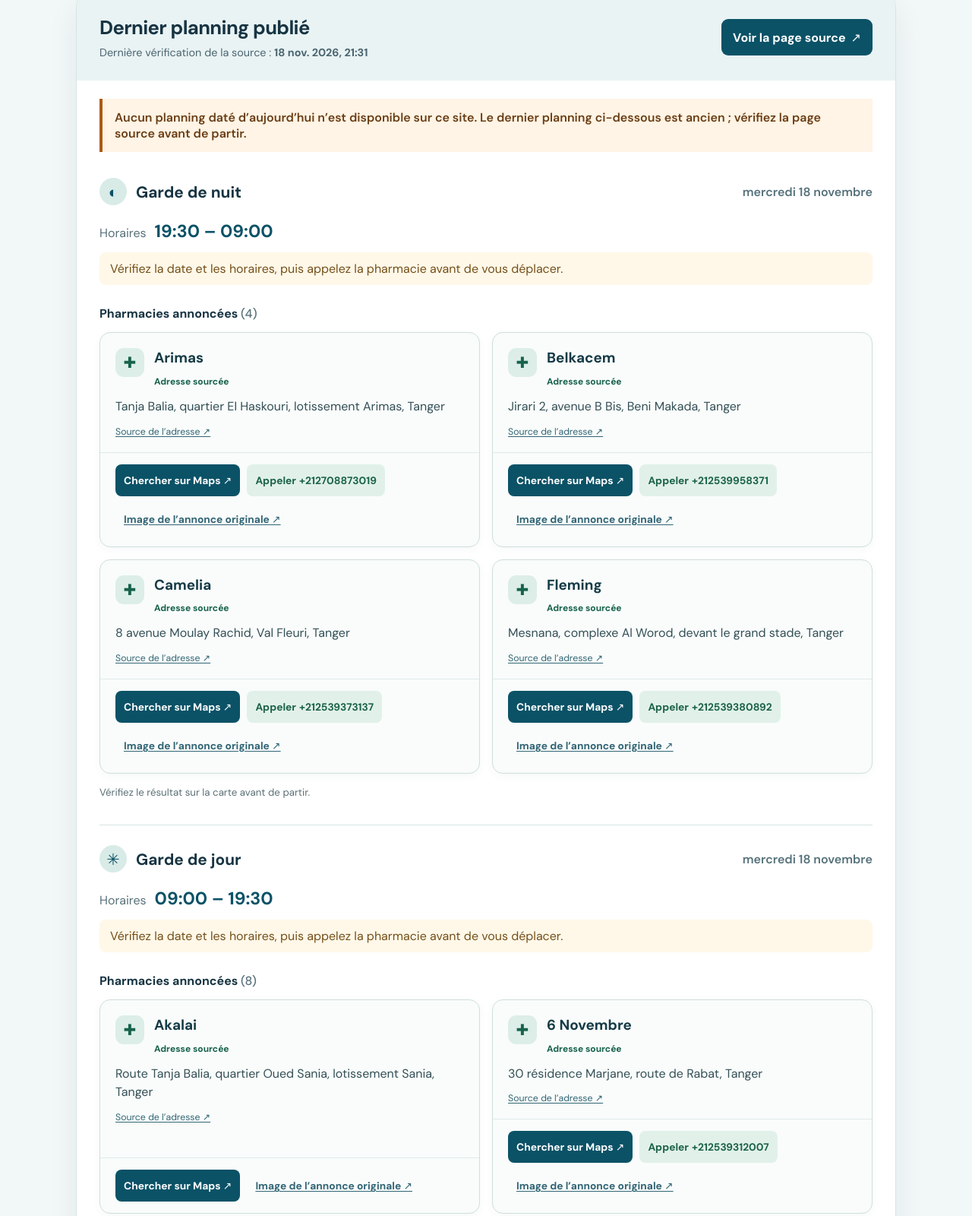
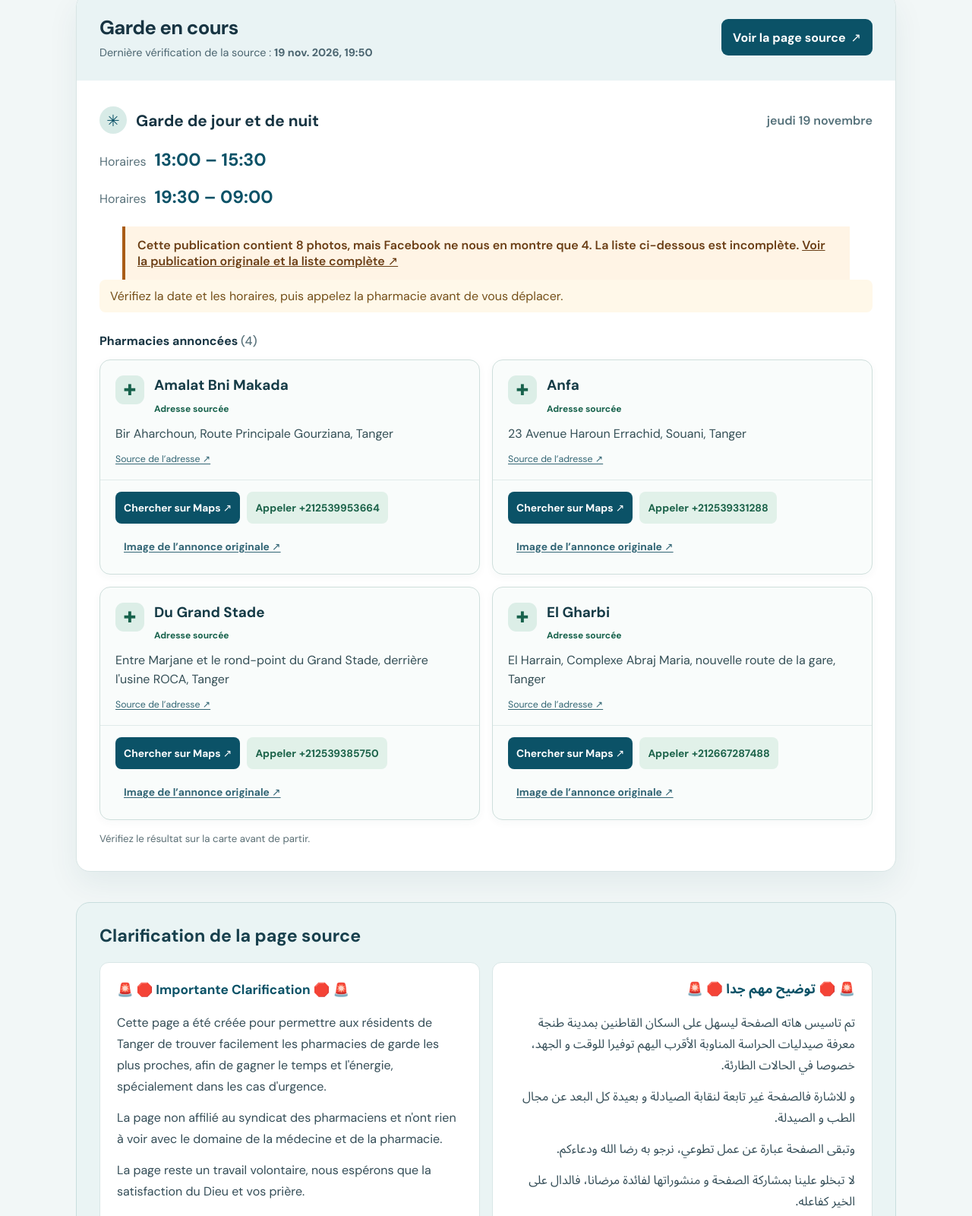
Before and after one commit to ayamerdigital-byte/tanger-pharmacies-de-garde, an Astro site: page /fr/tanger/pharmacies-de-garde in a window 1280 px wide. Shown: the part 472-2072 px from the top of the page at 76% size. Built offline with nearby package versions, Linux system fonts and the light colour scheme; Astro itself is replaced by a stand-in of ours.

Commit message:
Import latest Tangier roster and flag partial Facebook albums

```diff
--- a/data/feed.json
+++ b/data/feed.json
@@ -1,8 +1,80 @@
 {
   "source": "https://web.facebook.com/pharmacies.degarde.tanger",
-  "lastCheckedAt": "2026-11-18T20:31:05.072Z",
-  "lastChangedAt": "2026-11-18T20:31:05.072Z",
+  "lastCheckedAt": "2026-11-19T18:50:44.455Z",
+  "lastChangedAt": "2026-11-19T18:50:44.455Z",
   "posts": [
+    {
+      "id": "1795096464",
+      "date": "2026-11-19",
+      "shift": "combined",
+      "interval": null,
+      "intervals": [
+        {
+          "start": "13:00",
+          "end": "15:30"
+        },
+        {
+          "start": "19:30",
+          "end": "09:00"
+        }
+      ],
+      "expectedImageCount": 8,
+      "message": "⬅️صيدليات الحراسة ليوم #الخميس 19 نونبر 2026\n#توقيت_الحراسة\n↩#من_13h00_الى_15h30\n↩#من_19h30_الى_9h00_صباحا_ليوم_الجمعة\n⚠️ تأكدو من التاريخ و التوقيت المرفوق بالمنشور\n⚠️ من الأحسن الإتصال بالصيدلية قبل التوجه لها",
+      "createdAt": "2026-11-19T13:54:24.000Z",
+      "images": [
+        "/rosters/1795096464-1.jpg",
+        "/rosters/1795096464-2.jpg",
+        "/rosters/1795096464-3.jpg",
+        "/rosters/1795096464-4.jpg"
+      ],
+      "sourceUrl": "https://web.facebook.com/pharmacies.degarde.tanger/posts/pfbid0ExgbQLhrqdXmfJ4ckupXVUTMpaKggbNedR9u4TSia2LEbtvVCSrStme1A9xcjzSQl",
+      "pharmacies": [
+        {
+          "id": "1795096464-1-1",
+          "name": "Amalat Bni Makada",
+          "address": "Bir Aharchoun, Route Principale Gourziana, Tanger",
+          "phone": "+212539953664",
+          "mapUrl": "https://www.google.com/maps/search/?api=1&query=Pharmacie%20Amalat%20Bni%20Makada%2C%20Bir%20Aharchoun%2C%20Route%20Principale%20Gourziana%2C%20Tanger%2C%20Maroc",
+          "addressSource": "https://web.facebook.com/pharmacies.degarde.tanger/posts/pfbid0ExgbQLhrqdXmfJ4ckupXVUTMpaKggbNedR9u4TSia2LEbtvVCSrStme1A9xcjzSQl",
+          "status": "matched",
+          "sourceImage": "/rosters/1795096464-1.jpg",
+          "ocrConfidence": 64
+        },
+        {
+          "id": "1795096464-2-1",
+          "name": "Anfa",
+          "address": "23 Avenue Haroun Errachid, Souani, Tanger",
+          "phone": "+212539331288",
+          "mapUrl": "https://www.google.com/maps/search/?api=1&query=Pharmacie%20Anfa%2C%2023%20Avenue%20Haroun%20Errachid%2C%20Souani%2C%20Tanger%2C%20Maroc",
+          "addressSource": "https://web.facebook.com/pharmacies.degarde.tanger/posts/pfbid0ExgbQLhrqdXmfJ4ckupXVUTMpaKggbNedR9u4TSia2LEbtvVCSrStme1A9xcjzSQl",
+          "status": "matched",
+          "sourceImage": "/rosters/1795096464-2.jpg",
+          "ocrConfidence": 65
+        },
+        {
+          "id": "1795096464-3-1",
+          "name": "Du Grand Stade",
+          "address": "Entre Marjane et le rond-point du Grand Stade, derrière l'usine ROCA, Tanger",
+          "phone": "+212539385750",
+          "mapUrl": "https://www.google.com/maps/search/?api=1&query=Pharmacie%20Du%20Grand%20Stade%2C%20Entre%20Marjane%20et%20le%20rond-point%20du%20Grand%20Stade%2C%20derri%C3%A8re%20l'usine%20ROCA%2C%20Tanger%2C%20Maroc",
+          "addressSource": "https://web.facebook.com/pharmacies.degarde.tanger/posts/pfbid0ExgbQLhrqdXmfJ4ckupXVUTMpaKggbNedR9u4TSia2LEbtvVCSrStme1A9xcjzSQl",
+          "status": "matched",
+          "sourceImage": "/rosters/1795096464-3.jpg",
+          "ocrConfidence": 70
+        },
+        {
+          "id": "1795096464-4-1",
+          "name": "El Gharbi",
+          "address": "El Harrain, Complexe Abraj Maria, nouvelle route de la gare, Tanger",
+          "phone": "+212667287488",
+          "mapUrl": "https://www.google.com/maps/search/?api=1&query=Pharmacie%20El%20Gharbi%2C%20El%20Harrain%2C%20Complexe%20Abraj%20Maria%2C%20nouvelle%20route%20de%20la%20gare%2C%20Tanger%2C%20Maroc",
+          "addressSource": "https://web.facebook.com/pharmacies.degarde.tanger/posts/pfbid0ExgbQLhrqdXmfJ4ckupXVUTMpaKggbNedR9u4TSia2LEbtvVCSrStme1A9xcjzSQl",
+          "status": "matched",
+          "sourceImage": "/rosters/1795096464-4.jpg",
+          "ocrConfidence": 69
+        }
+      ]
+    },
     {
       "id": "1794996014",
       "date": "2026-11-18",
@@ -11,6 +83,8 @@
         "start": "19:30",
         "end": "09:00"
       },
+      "intervals": [],
+      "expectedImageCount": 8,
       "message": "صيدليات الحراسة #الليلية #لذكرى_عيد_الإستقلال يوم #الأربعاء 18 نونبر 2026\n⬇️ #توقيت_الحراسة_الليلي\n↩️ #من_19h30_الى_9h00_صباحا_ليوم_الخميس\n⚠️ تأكدو من التاريخ و التوقيت المرفوق بالمنشور\n⚠️ من الأحسن الإتصال بالصيدلية قبل التوجه لها",
       "createdAt": "2026-11-18T10:00:14.000Z",
       "images": [
@@ -74,6 +148,8 @@
         "start": "09:00",
         "end": "19:30"
       },
+      "intervals": [],
+      "expectedImageCount": 6,
       "message": "صيدليات الحراسة #النهارية #لذكرى_عيد_الإستقلال يوم #الأربعاء 18 نونبر 2026\n⬇️ #توقيت_الحراسة_النهاري\n↩ #من_9h00_الى_19h30\n⚠️ تأكدو من التاريخ و التوقيت المرفوق بالمنشور\n⚠️ من الأحسن الإتصال بالصيدلية قبل التوجه لها",
       "createdAt": "2026-11-18T08:00:52.000Z",
       "images": [
@@ -176,8 +252,19 @@
     {
       "id": "1794938891",
       "date": "2026-11-17",
-      "shift": "other",
+      "shift": "combined",
       "interval": null,
+      "intervals": [
+        {
+          "start": "13:00",
+          "end": "15:30"
+        },
+        {
+          "start": "19:30",
+          "end": "09:00"
+        }
+      ],
+      "expectedImageCount": 8,
       "message": "⬅️صيدليات الحراسة ليوم #الثلاثاء 17 نونبر 2026\n#توقيت_الحراسة\n↩#من13h00_الى_15h30\n↩#من_19h30_الى_9h00_صباحا_ليوم_الأربعاء\n⚠️ تأكدو من التاريخ و التوقيت المرفوق بالمنشور\n⚠️ من الأحسن الإتصال بالصيدلية قبل التوجه لها",
       "createdAt": "2026-11-17T18:08:11.000Z",
       "images": [
@@ -185,66 +272,6 @@
         "/rosters/1794938891-2.jpg",
         "/rosters/1794938891-3.jpg",
         "/rosters/1794938891-4.jpg"
-      ],
-      "pharmacies": [
-        {
-          "id": "1794938891-1-1",
-          "name": "AL BARAKA",
-          "address": null,
-          "phone": null,
-          "mapUrl": null,
-          "addressSource": null,
-          "status": "pending",
-          "sourceImage": "/rosters/1794938891-1.jpg",
-          "ocrConfidence": 74
-        },
-        {
-          "id": "1794938891-2-1",
-          "name": "AL MASJID",
-          "address": null,
-          "phone": null,
-          "mapUrl": null,
-          "addressSource": null,
-          "status": "pending",
-          "sourceImage": "/rosters/1794938891-2.jpg",
-          "ocrConfidence": 70
-        },
-        {
-          "id": "1794938891-3-1",
-          "name": "BNI TOUZINE",
-          "address": null,
-          "phone": null,
-          "mapUrl": null,
-          "addressSource": null,
-          "status": "pending",
-          "sourceImage": "/rosters/1794938891-3.jpg",
-          "ocrConfidence": 69
-        },
-        {
-          "id": "1794938891-4-1",
-          "name": "RIF",
-          "address": null,
-          "phone": null,
-          "mapUrl": null,
-          "addressSource": null,
-          "status": "pending",
-          "sourceImage": "/rosters/1794938891-4.jpg",
-          "ocrConfidence": 67
-        }
-      ]
-    },
-    {
-      "id": "1794829244",
-      "date": "2026-11-16",
-      "shift": "other",
-      "interval": null,
-      "message": "⬅️صيدليات الحراسة ليوم #الإثنين 16 نونبر 2026\n#توقيت_الحراسة\n↩#من13h00_الى_15h30\n↩#من19h30_الى_9h00_صباحا_ليوم_الثلاثاء\n⚠️ تأكدو من التاريخ و التوقيت المرفوق بالمنشور\n⚠️ من الأحسن الإتصال بالصيدلية قبل التوجه لها",
-      "createdAt": "2026-11-16T11:40:44.000Z",
-      "images": [
-        "/rosters/1794829244-1.jpg",
-        "/rosters/1794829244-2.jpg",
-        "/rosters/1794829244-3.jpg",
-        "/rosters/1794829244-4.jpg"
       ]
     }
   ]
--- /dev/null
+++ b/data/post-links.json
@@ -0,0 +1,3 @@
+{
+  "1795096464": "https://web.facebook.com/pharmacies.degarde.tanger/posts/pfbid0ExgbQLhrqdXmfJ4ckupXVUTMpaKggbNedR9u4TSia2LEbtvVCSrStme1A9xcjzSQl"
+}
--- a/scripts/sync-facebook.mjs
+++ b/scripts/sync-facebook.mjs
@@ -14,6 +14,8 @@ const response = await fetch(PLUGIN_URL, { headers: { 'user-agent': 'Mozilla/5.0
 if (!response.ok) throw new Error(`Facebook returned HTTP ${response.status}`);
 const posts = parseTimeline(await response.text());
 if (posts.length === 0) throw new Error('No dated roster posts found; keeping the previous feed');
+const postLinks = JSON.parse(await readFile(path.join(root, 'data', 'post-links.json'), 'utf8'));
+for (const post of posts) if (postLinks[post.id]) post.sourceUrl = postLinks[post.id];
 
 await mkdir(path.dirname(output), { recursive: true });
 await mkdir(imageDir, { recursive: true });
--- a/src/lib/feed.js
+++ b/src/lib/feed.js
@@ -31,10 +31,10 @@ function nextDate(date) {
 }
 
 export function isActive(post, now = localNow()) {
-  if (!post.interval) return false;
-  const { start, end } = post.interval;
-  if (end > start) return post.date === now.date && now.time >= start && now.time < end;
-  return (post.date === now.date && now.time >= start) || (nextDate(post.date) === now.date && now.time < end);
+  const intervals = post.intervals?.length ? post.intervals : post.interval ? [post.interval] : [];
+  return intervals.some(({ start, end }) => end > start
+    ? post.date === now.date && now.time >= start && now.time < end
+    : (post.date === now.date && now.time >= start) || (nextDate(post.date) === now.date && now.time < end));
 }
 
 export function latestRelevant(posts, now = localNow()) {
--- a/src/pages/[lang]/tanger/pharmacies-de-garde.astro
+++ b/src/pages/[lang]/tanger/pharmacies-de-garde.astro
@@ -19,7 +19,7 @@ const latestDate = feed.posts.map(post => post.date).sort().at(-1);
 const selection = isStatic ? { posts: feed.posts.filter(post => post.date === latestDate), active: false } : latestRelevant(feed.posts, now);
 const staleNow = latestDate < now.date && !selection.posts.some(post => isActive(post, now));
 const nextDate = latestDate && new Date(new Date(`${latestDate}T12:00:00Z`).getTime() + 86_400_000).toISOString().slice(0, 10);
-const overnightEnd = selection.posts.filter(post => post.interval?.end <= post.interval?.start).map(post => post.interval.end).sort().at(-1);
+const overnightEnd = selection.posts.flatMap(post => post.intervals?.length ? post.intervals : post.interval ? [post.interval] : []).filter(interval => interval.end <= interval.start).map(interval => interval.end).sort().at(-1);
 const locale = isArabic ? 'ar-MA' : 'fr-MA';
 const dateLabel = new Intl.DateTimeFormat(locale, { timeZone: 'Africa/Casablanca', weekday: 'long', day: 'numeric', month: 'long', year: 'numeric' }).format(new Date());
 const checkedLabel = feed.lastCheckedAt ? new Intl.DateTimeFormat(locale, { timeZone: 'Africa/Casablanca', dateStyle: 'medium', timeStyle: 'short' }).format(new Date(feed.lastCheckedAt)) : null;
@@ -32,22 +32,24 @@ const path = `/${lang}/tanger/pharmacies-de-garde/`;
 const alternate = `/${isArabic ? 'fr' : 'ar'}/tanger/pharmacies-de-garde/`;
 const t = isArabic ? {
   subtitle: 'لائحة الحراسة من المصدر المحلي', current: 'الحراسة الجارية', latest: 'آخر لائحة منشورة',
-  checked: 'آخر تحقق من المصدر', source: 'افتح صفحة المصدر', day: 'حراسة النهار', night: 'حراسة الليل', other: 'لائحة الحراسة',
+  checked: 'آخر تحقق من المصدر', source: 'افتح صفحة المصدر', day: 'حراسة النهار', night: 'حراسة الليل', combined: 'حراسة النهار والليل', other: 'لائحة الحراسة',
   time: 'التوقيت', note: 'تأكد من التاريخ والتوقيت، واتصل بالصيدلية قبل التوجه إليها.',
   empty: 'لا توجد لائحة مؤكدة متاحة الآن.', emptyDetail: 'راجع صفحة المصدر للحصول على أحدث لائحة.',
   image: 'صورة الإعلان الأصلية', about: 'كيف نعرض هذه اللوائح', aboutText: 'نقرأ أسماء الصيدليات من صور الصفحة بتقنية OCR، ونطابقها مع دليل عناوين راجعناه. رابط الخريطة يبحث بالاسم والعنوان، ولا يؤكد موقعاً دقيقاً. اتصل بالصيدلية قبل التنقل.',
   latestWarning: 'هذه اللائحة ليست مؤكدة للحراسة الجارية. تحقق من المصدر قبل التنقل.',
   staleWarning: 'لا توجد في هذا الموقع لائحة متاحة بتاريخ اليوم. آخر لائحة أدناه قديمة؛ تحقق من صفحة المصدر قبل التنقل.',
+  partialWarning: (available, total) => `هذا المنشور يحتوي على ${total} صور، لكن فيسبوك أتاح لنا ${available} فقط. اللائحة أدناه غير مكتملة.`, originalPost: 'افتح المنشور الأصلي للاطلاع على اللائحة الكاملة',
   noticeHeading: 'توضيح من صفحة المصدر', noticeSource: 'الصفحة الأصلية على فيسبوك',
   language: 'Français', archive: 'الصيدليات المدرجة', matched: 'عنوان بمصدر', pending: 'العنوان غير مؤكد', unknown: 'الاسم غير واضح', pendingAddress: 'راجع الصورة الأصلية للتأكد من العنوان.', map: 'ابحث في الخرائط', call: 'اتصل', addressSource: 'مصدر العنوان', mapNote: 'تحقق من النتيجة على الخريطة قبل الذهاب.',
 } : {
   subtitle: 'Le planning, directement depuis la source locale', current: 'Garde en cours', latest: 'Dernier planning publié',
-  checked: 'Dernière vérification de la source', source: 'Voir la page source', day: 'Garde de jour', night: 'Garde de nuit', other: 'Planning de garde',
+  checked: 'Dernière vérification de la source', source: 'Voir la page source', day: 'Garde de jour', night: 'Garde de nuit', combined: 'Garde de jour et de nuit', other: 'Planning de garde',
   time: 'Horaires', note: 'Vérifiez la date et les horaires, puis appelez la pharmacie avant de vous déplacer.',
   empty: 'Aucun planning confirmé disponible pour le moment.', emptyDetail: 'Consultez la page source pour le planning le plus récent.',
   image: 'Image de l’annonce originale', about: 'Comment ce site utilise les plannings', aboutText: 'Nous lisons les noms sur les images de la page avec l’OCR et les rapprochons d’un répertoire d’adresses sourcées. Le lien Maps lance une recherche par nom et adresse, sans garantir un emplacement exact. Appelez avant de partir.',
   latestWarning: 'Ce planning n’est pas confirmé pour la garde en cours. Vérifiez la source avant de partir.',
   staleWarning: 'Aucun planning daté d’aujourd’hui n’est disponible sur ce site. Le dernier planning ci-dessous est ancien ; vérifiez la page source avant de partir.',
+  partialWarning: (available, total) => `Cette publication contient ${total} photos, mais Facebook ne nous en montre que ${available}. La liste ci-dessous est incomplète.`, originalPost: 'Voir la publication originale et la liste complète',
   noticeHeading: 'Clarification de la page source', noticeSource: 'Page Facebook d’origine',
   language: 'العربية', archive: 'Pharmacies annoncées', matched: 'Adresse sourcée', pending: 'Adresse à vérifier', unknown: 'Nom illisible', pendingAddress: 'Consultez l’image originale pour vérifier l’adresse.', map: 'Chercher sur Maps', call: 'Appeler', addressSource: 'Source de l’adresse', mapNote: 'Vérifiez le résultat sur la carte avant de partir.',
 };
@@ -118,6 +120,8 @@ const noticeOrder = isArabic ? [notices.ar, notices.fr] : [notices.fr, notices.a
             {selection.posts.map(post => <article class="shift">
               <div class="shift-heading"><div><span class="shift-icon" aria-hidden="true">{post.shift === 'night' ? '◐' : '✳'}</span><h3>{shiftName(post.shift)}</h3></div><time datetime={post.date}>{formatPostDate(post.date)}</time></div>
               {post.interval && <p class="hours"><span>{t.time}</span><strong dir="ltr">{post.interval.start} – {post.interval.end}</strong></p>}
+              {post.intervals?.map(interval => <p class="hours"><span>{t.time}</span><strong dir="ltr">{interval.start} – {interval.end}</strong></p>)}
+              {post.expectedImageCount > post.images?.length && <p class="warning partial-warning">{t.partialWarning(post.images.length, post.expectedImageCount)} <a href={post.sourceUrl || feed.source} target="_blank" rel="noopener noreferrer">{t.originalPost} ↗</a></p>}
               <p class="important">{t.note}</p>
               <h4>{t.archive} <span>({post.pharmacies?.length || 0})</span></h4>
               {post.pharmacies?.length ? <div class="pharmacy-grid">
```
Also changed, not shown: data/pharmacy-directory.json (+24 -0 lines), scripts/facebook-parser.mjs (+5 -3 lines), scripts/facebook-parser.test.mjs (+8 -0 lines), scripts/ocr-pharmacies.mjs (+8 -3 lines), scripts/ocr-pharmacies.test.mjs (+1 -0 lines), src/lib/feed.test.js (+9 -0 lines), .github/workflows/pages.yml, README.md, public/rosters/1795096464-1.jpg (added), public/rosters/1795096464-2.jpg (added), public/rosters/1795096464-3.jpg (added), public/rosters/1795096464-4.jpg (added).
